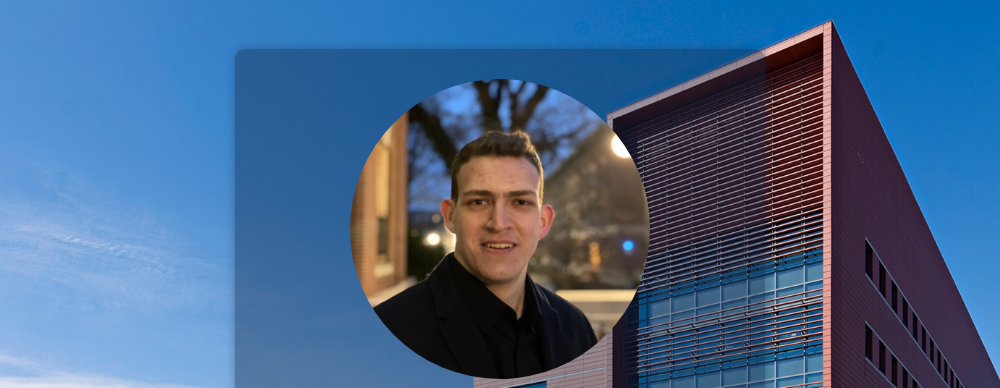
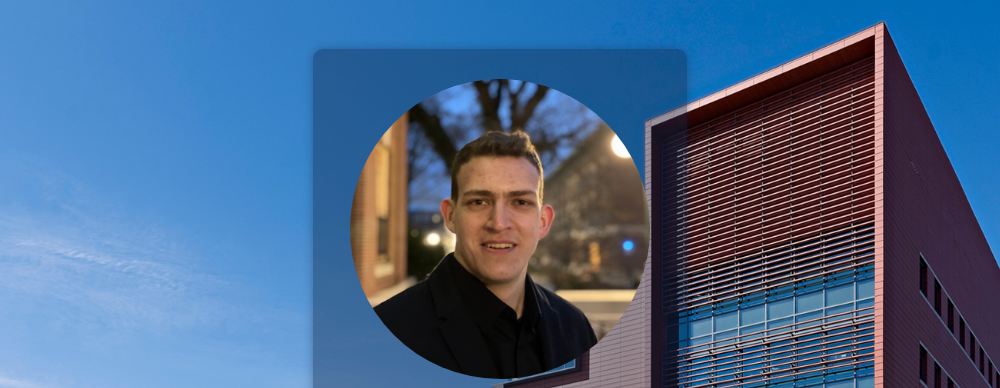
Before and after one commit to samhachem99/samhachem99.github.io, an Electron app: page index.html in a window 1000 px wide. Shown: the top 388 px of the page. Drawn offline with Linux system fonts and the light colour scheme.

Commit message:
added more customization for screen width

```diff
--- a/index.css
+++ b/index.css
@@ -51,7 +51,13 @@ a:hover {
 
 @media only screen and (max-width: 1024px){
     .card {
-        width: 500px
+        width: 500px;
+    }
+}
+
+@media only screen and (max-width: 1668px){
+    .card {
+        width: 35%;
     }
 }
 
```
